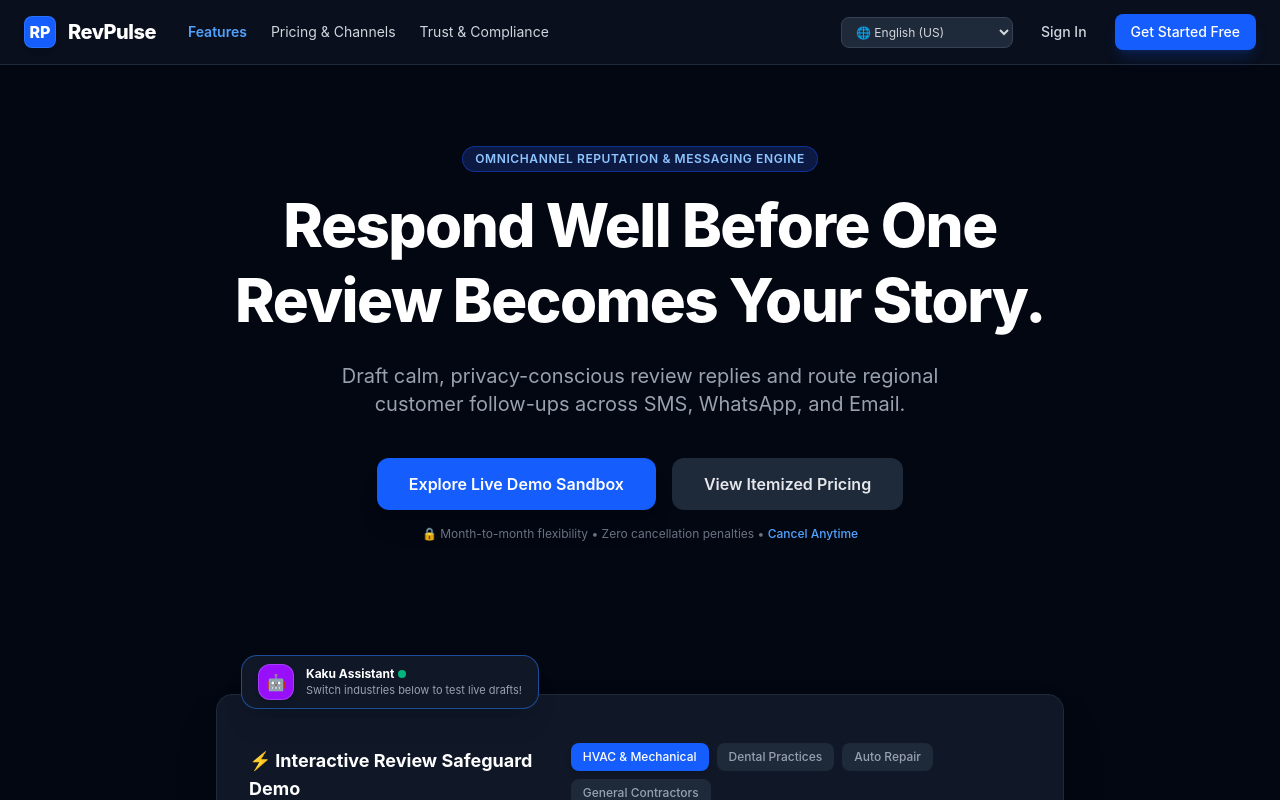
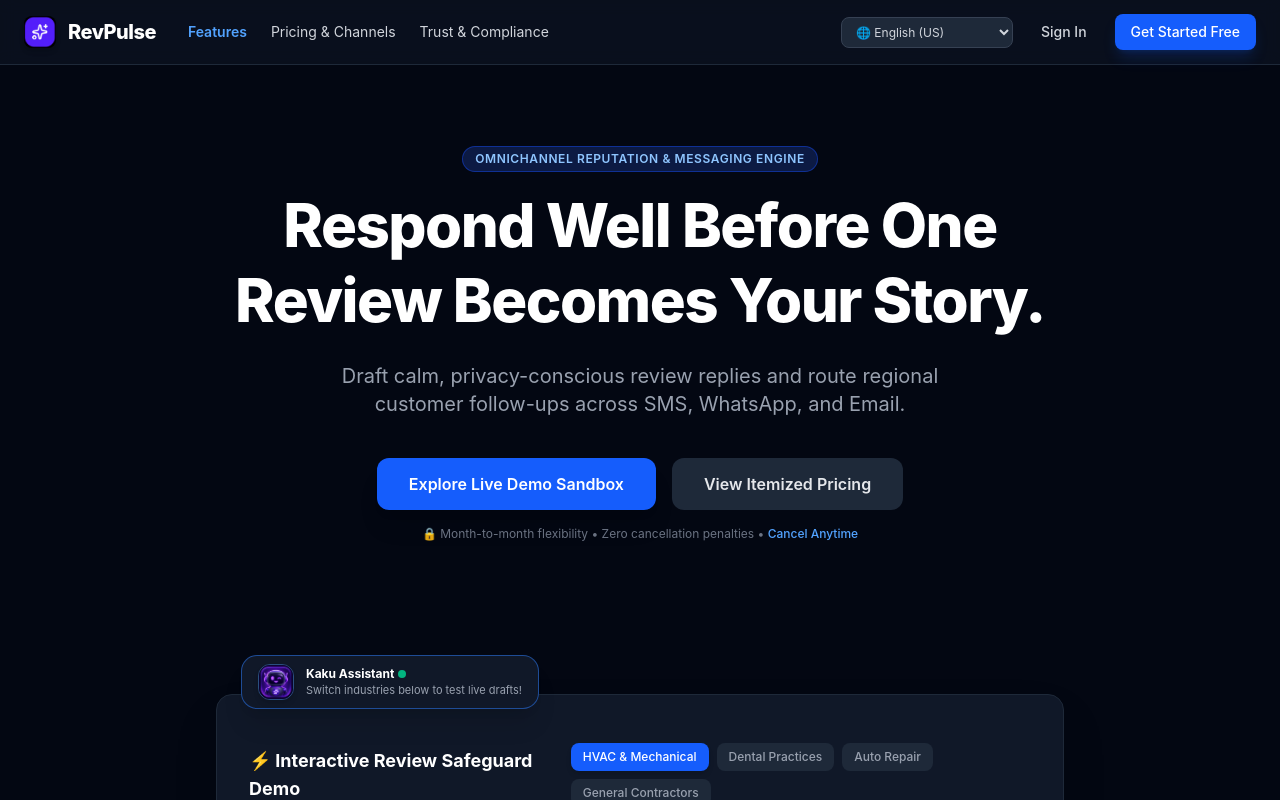
Before and after one commit to dkakucorp-lgtm/revpulse-ai, a React (Vite) app: page / in a window 1280 px wide. Shown: the top 800 px of the page. Built offline with nearby package versions, Linux system fonts and the light colour scheme.

Commit message:
Reference public asset paths for logo and Kaku mascot to resolve build bundling

```diff
--- a/src/App.jsx
+++ b/src/App.jsx
@@ -58,7 +58,7 @@ export default function RevPulsePlatform() {
         <div className="max-w-7xl mx-auto px-6 h-16 flex items-center justify-between">
           <div className="flex items-center space-x-8">
             <a href="https://www.revpulse.tools" className="flex items-center space-x-3 group">
-              <div className="w-8 h-8 rounded-lg bg-blue-600 flex items-center justify-center font-extrabold text-white shadow-md border border-blue-400/30">RP</div>
+              <img src="/logo.PNG" alt="RevPulse Logo" className="w-8 h-8 rounded-lg object-contain shadow-md" />
               <span className="text-xl font-extrabold tracking-tight text-white group-hover:text-blue-400 transition">RevPulse</span>
             </a>
             <nav className="hidden md:flex space-x-6 text-sm text-gray-300">
@@ -132,9 +132,9 @@ export default function RevPulsePlatform() {
           <section className="py-12 px-6 max-w-4xl mx-auto">
             <div className="bg-gray-900 border border-gray-800 rounded-2xl p-6 md:p-8 shadow-2xl relative mt-6">
 
-              {/* Kaku Mascot Badge */}
+              {/* Properly Positioned Kaku Mascot Badge */}
               <div className="absolute -top-10 left-6 flex items-center space-x-3 bg-gray-900 border border-blue-500/50 px-4 py-2 rounded-2xl shadow-xl z-10">
-                <div className="w-9 h-9 rounded-xl bg-purple-600 flex items-center justify-center text-white font-bold text-base shadow-md border border-purple-400/40">🤖</div>
+                <img src="/kaku-mascot.png" alt="Kaku AI Mascot" className="w-9 h-9 rounded-xl object-cover shadow-md border border-blue-400/40" />
                 <div>
                   <div className="text-xs font-bold text-white flex items-center space-x-1">
                     <span>Kaku Assistant</span>
```
